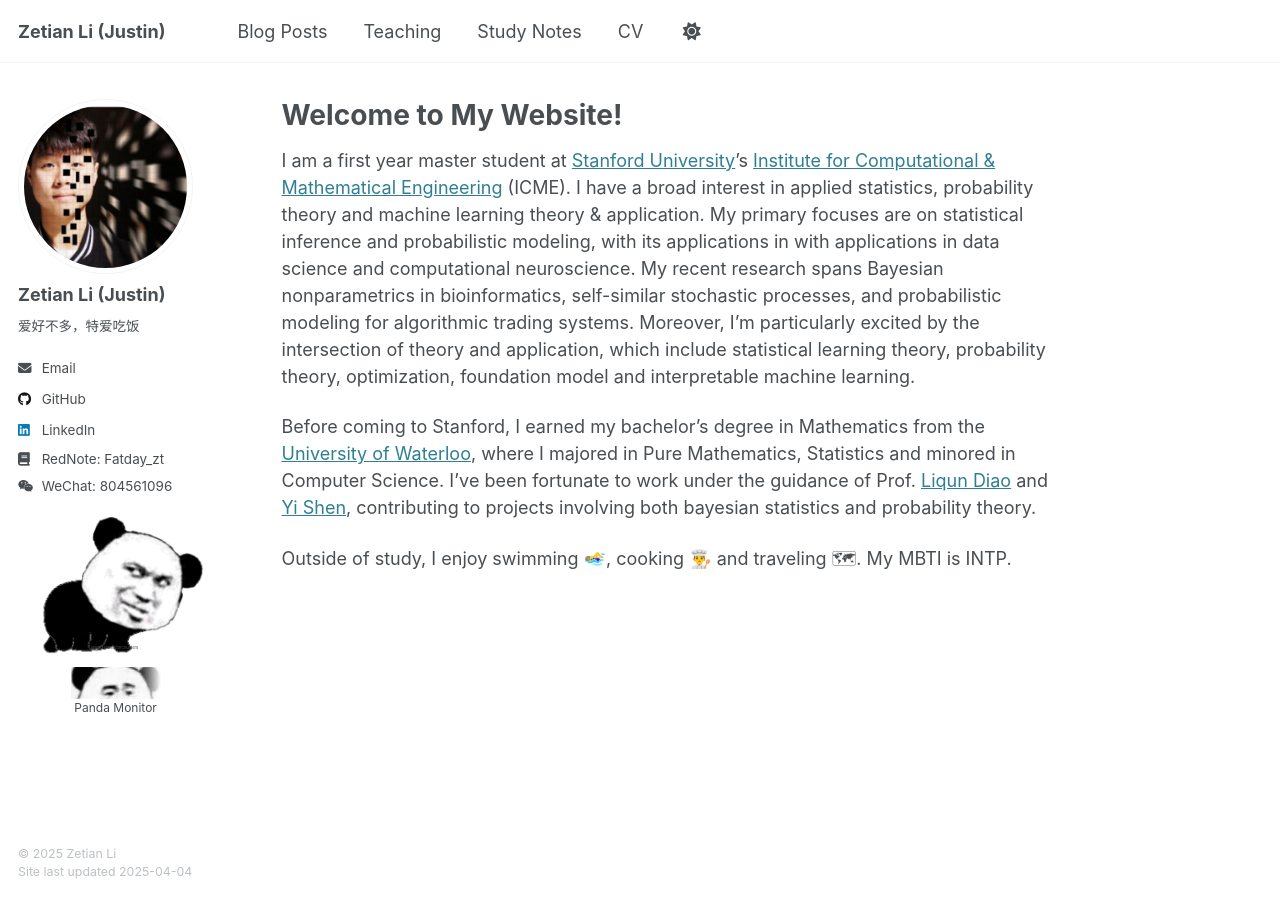
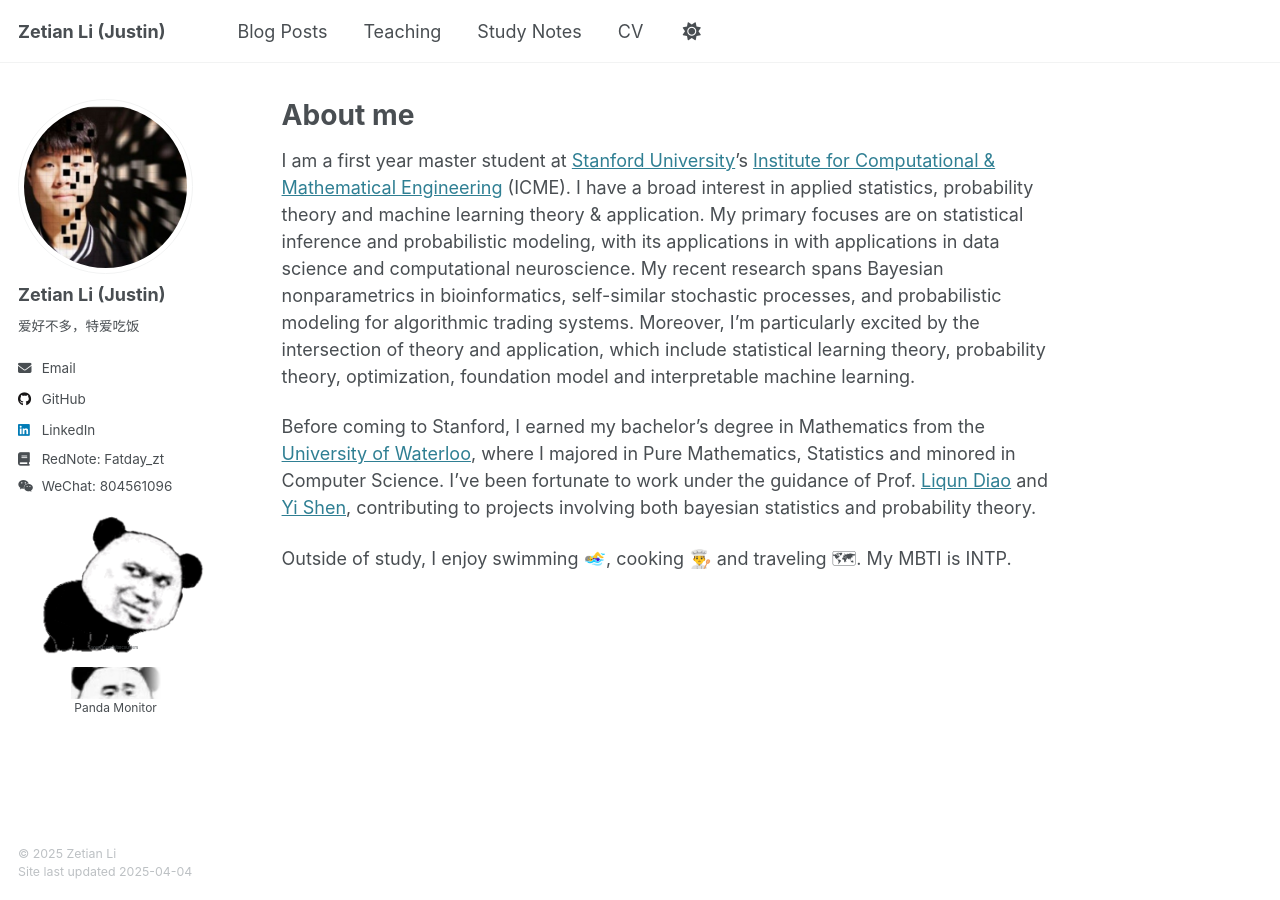
Before and after one commit to fatday/fatday.github.io, a Jekyll site: the page built from _pages/about.md, in a window 1280 px wide. Built offline with Jekyll 4.4.1, drawn with Linux system fonts in a browser that asks for light colours.

Commit message:
Update about.md

```diff
--- a/_pages/about.md
+++ b/_pages/about.md
@@ -11,7 +11,7 @@ redirect_from:
   - /about.html
 ---
 
-# Welcome to My Website!
+# About me
 I am a first year master student at [Stanford University](https://www.stanford.edu/)'s [Institute for Computational & Mathematical Engineering](https://icme.stanford.edu/) (ICME). I have a broad interest in applied statistics, probability theory and machine learning theory & application. My primary focuses are on statistical inference and probabilistic modeling, with its applications in with applications in data science and computational neuroscience. My recent research spans Bayesian nonparametrics in bioinformatics, self-similar stochastic processes, and probabilistic modeling for algorithmic trading systems.  Moreover, I'm particularly excited by the intersection of theory and application, which include statistical learning theory, probability theory, optimization, foundation model and interpretable machine learning.
 
 Before coming to Stanford, I earned my bachelor’s degree in Mathematics from the [University of Waterloo](https://uwaterloo.ca/), where I majored in Pure Mathematics, Statistics and minored in Computer Science. I’ve been fortunate to work under the guidance of Prof. [Liqun Diao](http://liqundiao.com/) and [Yi Shen](https://sites.google.com/site/yishenenglish/), contributing to projects involving both bayesian statistics and probability theory.
```
